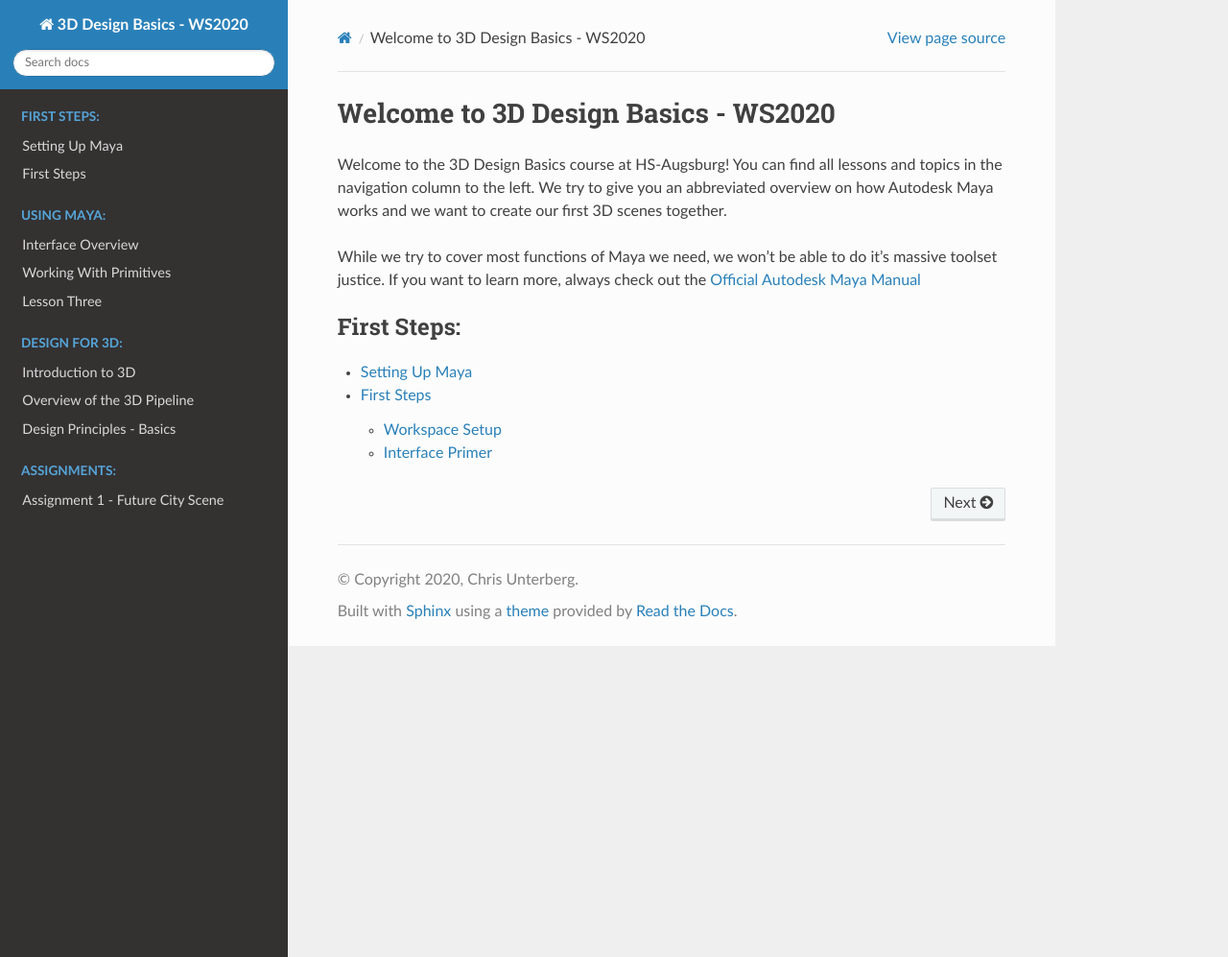
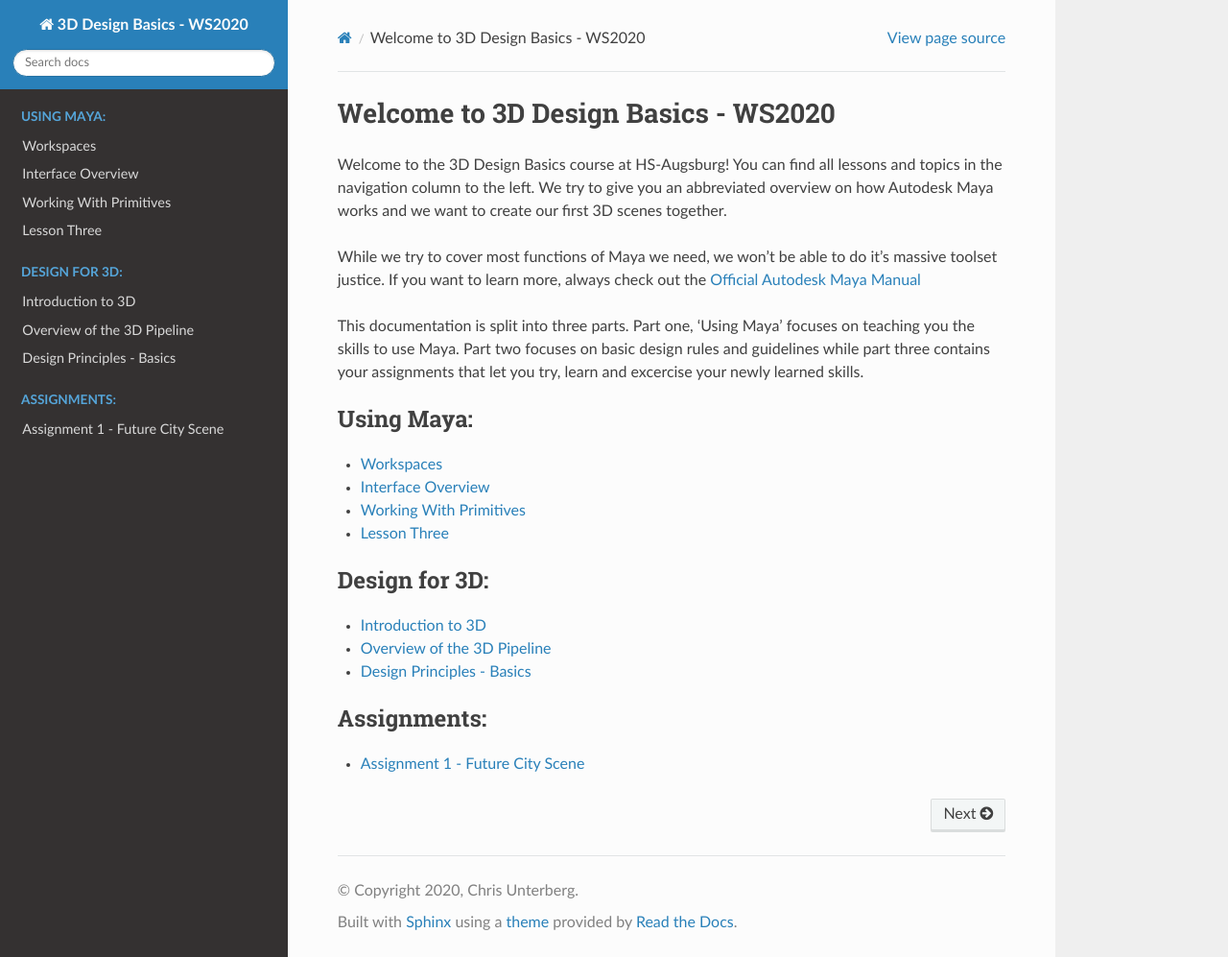
Before and after one commit to tetsuoanimation/beginner3dmaya2020, a Sphinx documentation site: the page built from documentation/index.rst, in a window 1280 px wide and 997 px high. Shown: the whole window at 96% size. Built offline with Sphinx 7.4.7 and the Read the Docs theme 2.0.0, drawn with Linux system fonts in a browser that asks for light colours; some of the changed lines change nothing that is shown.

Commit message:
removes first steps, adds project setup

```diff
--- a/documentation/index.rst
+++ b/documentation/index.rst
@@ -15,26 +15,23 @@ While we try to cover most functions of Maya we need, we won't be able to do
 it's massive toolset justice. If you want to learn more, always check out the
 `Official Autodesk Maya Manual <https://help.autodesk.com/view/MAYAUL/2020/ENU/>`_
 
-.. toctree::
-    :maxdepth: 2
-    :caption: First Steps:
-
-    intro/setup
-    intro/first_steps
+This documentation is split into three parts. Part one, 'Using Maya' focuses on
+teaching you the skills to use Maya. Part two focuses on basic design rules and
+guidelines while part three contains your assignments that let you try, learn
+and excercise your newly learned skills.
 
 .. toctree::
-    :maxdepth: 2
+    :maxdepth: 1
     :caption: Using Maya:
-    :hidden:
 
+    lessons/L0_projectSetup
     lessons/L1_InterfaceQuickstart
     lessons/L2_Primitives
     lessons/lesson3
 
 .. toctree::
-    :maxdepth: 2
+    :maxdepth: 1
     :caption: Design for 3D:
-    :hidden:
 
     Design/L1_IntroductionToDesign
     Design/L2_PipelineOverview
@@ -42,9 +39,8 @@ it's massive toolset justice. If you want to learn more, always check out the
 .. Design/L7_CamerasAndBlocking
 
 .. toctree::
-    :maxdepth: 2
+    :maxdepth: 1
     :caption: Assignments:
-    :hidden:
 
     assignments/A1_primitiveCity
 
--- a/documentation/intro/first_steps.rst
+++ /dev/null
@@ -1,92 +0,0 @@
-###########
-First Steps
-###########
-
-***************
-Workspace Setup
-***************
-
-What is a workspace?
-====================
-Maya uses workspaces to organice projects into folder structures. It will create a bunch of folders for assets,
-textures, playblasts, autosaves and more on a per-need basis.
-
-.. warning::
-    | **Maya might create a bunch of clutter in your user-folder if you don't set your projects correctly.**
-    | **When working on a new project, make sure you always set-up or change the workspace to make sure you are not cluttering your old projects.**
-
-Setting up a workspace
-======================
-
-.. image:: ./../lessons/images/mayaProjectWindow.png
-
-1. Go to File -> Project Window
-2. Click on the folder icon behind 'Location'
-3. Choose the location for your project, select "Select"
-4. Insert the project's name in 'Current Project'
-5. Click 'Accept'
-6. The new project has been created and been set as the current project
-
-.. note::
-    | You can further customize how your project is set up by changing the paths in the list below. All paths are relative to the project root.
-    | You can delete the paths in the lines you don't need to prevent Maya from creating these folder.
-
-If you want to learn more about how Maya organizes files check out the official
-`Maya Documentation <https://help.autodesk.com/view/MAYAUL/2020/ENU/?guid=GUID-9CE78B5A-7E9F-45E6-AB6D-66795E5656F4>`__
-
-Switching workspaces
-====================
-You can also switch to an existing workspace. A workspace always has a ``workspace.mel`` file.
-
-1. Go to File -> Set Project
-2. Choose the folder that contains your project
-3. Click "Set"
-4. If there is no project set up in this folder, Maya will ask you if you want to create a default one.
-
-Editing a workspace
-===================
-Workspaces are defined by a human readable ``workspace.mel`` file. This file contains all information and paths related
-to your project. It can be opened by any text editor, for example notepad++. If you want to change a path, this can be
-done by exchanging the path in this file. Note that Maya won't copy your old files over, but will save all newly created
-files in the new location.
-
-
-****************
-Interface Primer
-****************
-
-Maya's interface can be daunting when opened for the first time. We want to have a closer look at the GUI and learn how
-different tasks are sorted intro different workspaces in this lesson. We will also have a look at the most important
-hotkeys and viewport navigation.
-
-Overview
-========
-.. image:: ./../lessons/images/mayaInterfaceColorCoded.png
-
-======== ============================== ========================================================================
-Number   Name                           Usage
-======== ============================== ========================================================================
-1        Shelves                        Quick access to many functions and scripts via icons sorted by tasks
-2        Attribute Editor / Channelbox  Main editors for values and variables of selected objects and nodes
-3        Viewport                       Main interaction window with the 3D scene and world
-4        Outliner                       Quick access and manipulation of the scene hierarchy
-5        Timeline Area                  Scrub time, play animayion, access to animation settings
-6        Console                        Insert mel or python commands and call them
-7        Script output                  Outputs messages, warnings and errors from script editor
-8        Status lines                   Outputs messages about mayas status and tooltips
-======== ============================== ========================================================================
-
-Viewport Navigation Hotkeys
-===========================
-You will mainly use hotkeys to navigate the viewport. If you learn these by heart, interacting with the 3D viewport will
-become natural very quickly.
-
-================== ====================================================
-Hotkey             Action
-================== ====================================================
-F                  Move to selection and make it the new view center
-Space              Open hotbox / toggle viewport layout
-Shift + Rightdrag  Zoom camera towards view center
-Alt + Leftdrag     Rotate camera around view center
-Alt + Middledrag   Pan camera
-================== ====================================================
--- a/documentation/intro/setup.rst
+++ /dev/null
@@ -1,2 +0,0 @@
-Setting Up Maya
-===============
--- /dev/null
+++ b/documentation/lessons/L0_projectSetup.rst
@@ -0,0 +1,51 @@
+##########
+Workspaces
+##########
+
+***************
+Workspace Setup
+***************
+
+What is a workspace?
+====================
+Maya uses workspaces to organice projects into folder structures. It will create a bunch of folders for assets,
+textures, playblasts, autosaves and more on a per-need basis.
+
+.. warning::
+    | **Maya might create a bunch of clutter in your user-folder if you don't set your projects correctly.**
+    | **When working on a new project, make sure you always set-up or change the workspace to make sure you are not cluttering your old projects.**
+
+Setting up a workspace
+======================
+
+.. image:: ./../lessons/images/mayaProjectWindow.png
+
+1. Go to File -> Project Window
+2. Click on the folder icon behind 'Location'
+3. Choose the location for your project, select "Select"
+4. Insert the project's name in 'Current Project'
+5. Click 'Accept'
+6. The new project has been created and been set as the current project
+
+.. note::
+    | You can further customize how your project is set up by changing the paths in the list below. All paths are relative to the project root.
+    | You can delete the paths in the lines you don't need to prevent Maya from creating these folder.
+
+If you want to learn more about how Maya organizes files check out the official
+`Maya Documentation <https://help.autodesk.com/view/MAYAUL/2020/ENU/?guid=GUID-9CE78B5A-7E9F-45E6-AB6D-66795E5656F4>`__
+
+Switching workspaces
+====================
+You can also switch to an existing workspace. A workspace always has a ``workspace.mel`` file.
+
+1. Go to File -> Set Project
+2. Choose the folder that contains your project
+3. Click "Set"
+4. If there is no project set up in this folder, Maya will ask you if you want to create a default one.
+
+Editing a workspace
+===================
+Workspaces are defined by a human readable ``workspace.mel`` file. This file contains all information and paths related
+to your project. It can be opened by any text editor, for example notepad++. If you want to change a path, this can be
+done by exchanging the path in this file. Note that Maya won't copy your old files over, but will save all newly created
+files in the new location.
```
